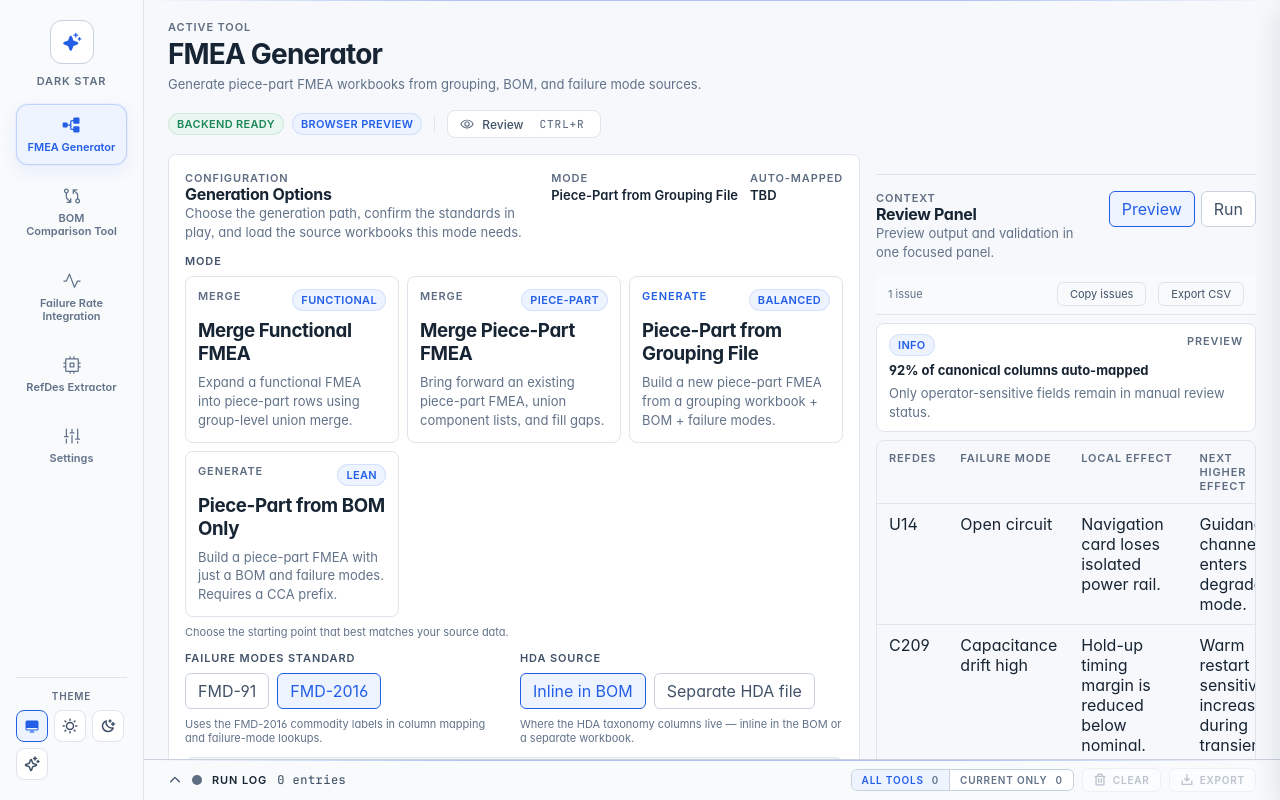
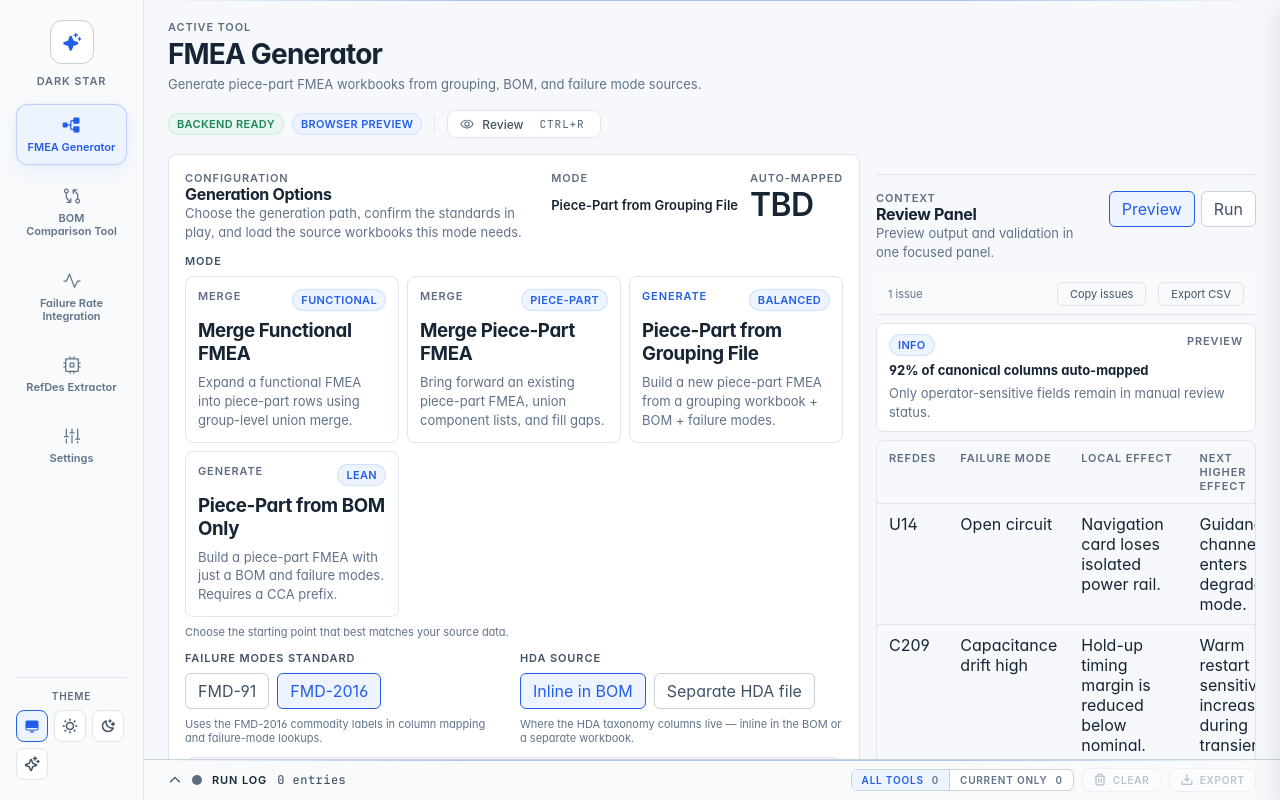
Before and after one commit to Euler-Lagrange/Reliability-Engineering-Tools, a React (Vite) app in the folder frontend/: page / in a window 1280 px wide. Built offline with nearby package versions, Linux system fonts and the light colour scheme; a web font is replaced by a local one.

Commit message:
UI: Adopt hero-metric for FMEA auto-mapped stat and run-result primary

```diff
--- a/frontend/src/components/RunStatePanel.tsx
+++ b/frontend/src/components/RunStatePanel.tsx
@@ -265,7 +265,7 @@ export function RunStatePanel({
           <div className="run-result__metrics">
             <div className="run-result__metric">
               <span>Primary</span>
-              <strong>{result.primaryMetric}</strong>
+              <strong className="hero-metric">{result.primaryMetric}</strong>
             </div>
             <div className="run-result__metric">
               <span>Secondary</span>
--- a/frontend/src/features/fmea/FmeaTool.tsx
+++ b/frontend/src/features/fmea/FmeaTool.tsx
@@ -1219,7 +1219,9 @@ export function FmeaTool() {
                 </span>
                 <span className="header-metric">
                   <span>Auto-mapped</span>
-                  <strong>{mappingCoverageLabel}</strong>
+                  {/* The one hero metric for this tool (design-system
+                      .hero-metric, shipped 0.4.5, first adopted here). */}
+                  <strong className="hero-metric">{mappingCoverageLabel}</strong>
                 </span>
               </div>
             }
--- a/frontend/src/theme/styles.css
+++ b/frontend/src/theme/styles.css
@@ -850,7 +850,7 @@ button:disabled {
   text-transform: uppercase;
 }
 
-.header-metric strong {
+.header-metric strong:not(.hero-metric) {
   font-size: var(--text-base);
   font-weight: var(--weight-semibold);
 }
@@ -1913,7 +1913,7 @@ tbody tr:hover {
   background: var(--surface-muted);
 }
 
-.run-result__metric strong {
+.run-result__metric strong:not(.hero-metric) {
   font-size: var(--text-base);
   font-weight: var(--weight-semibold);
 }
```
